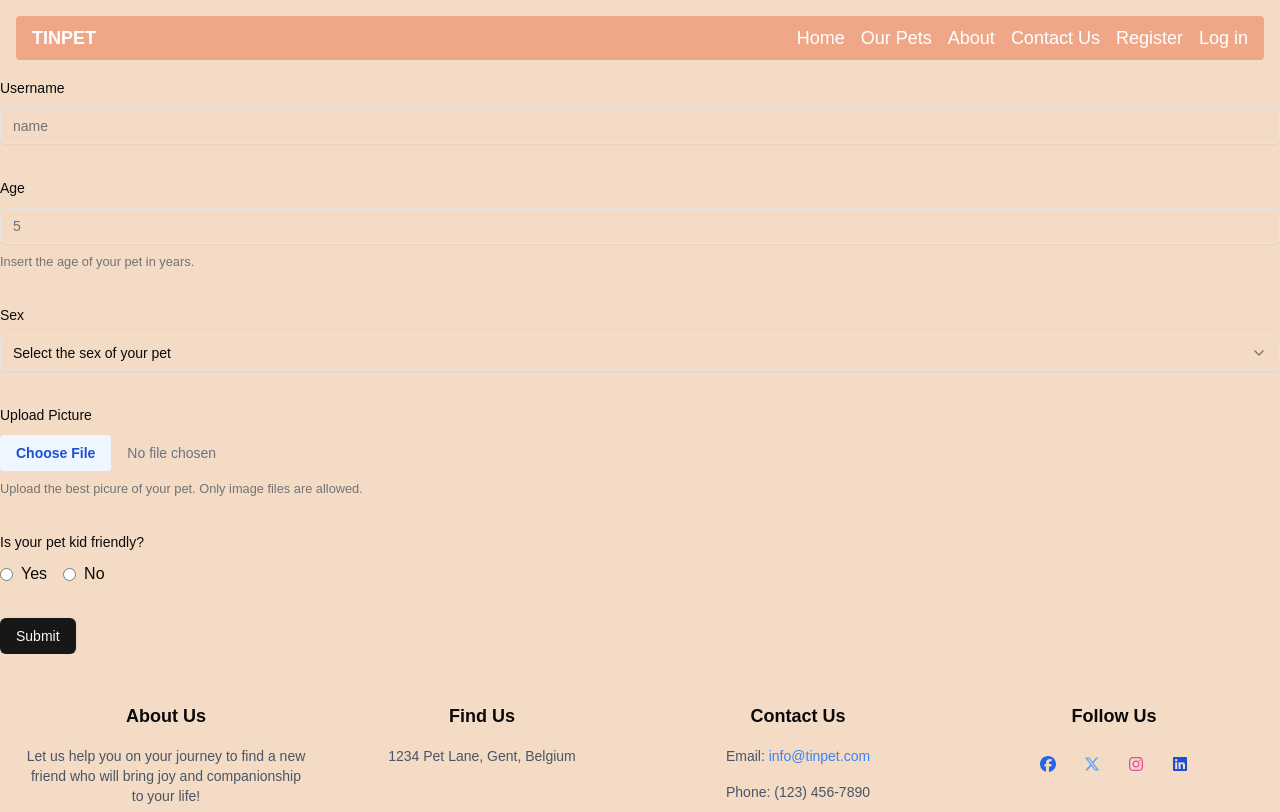
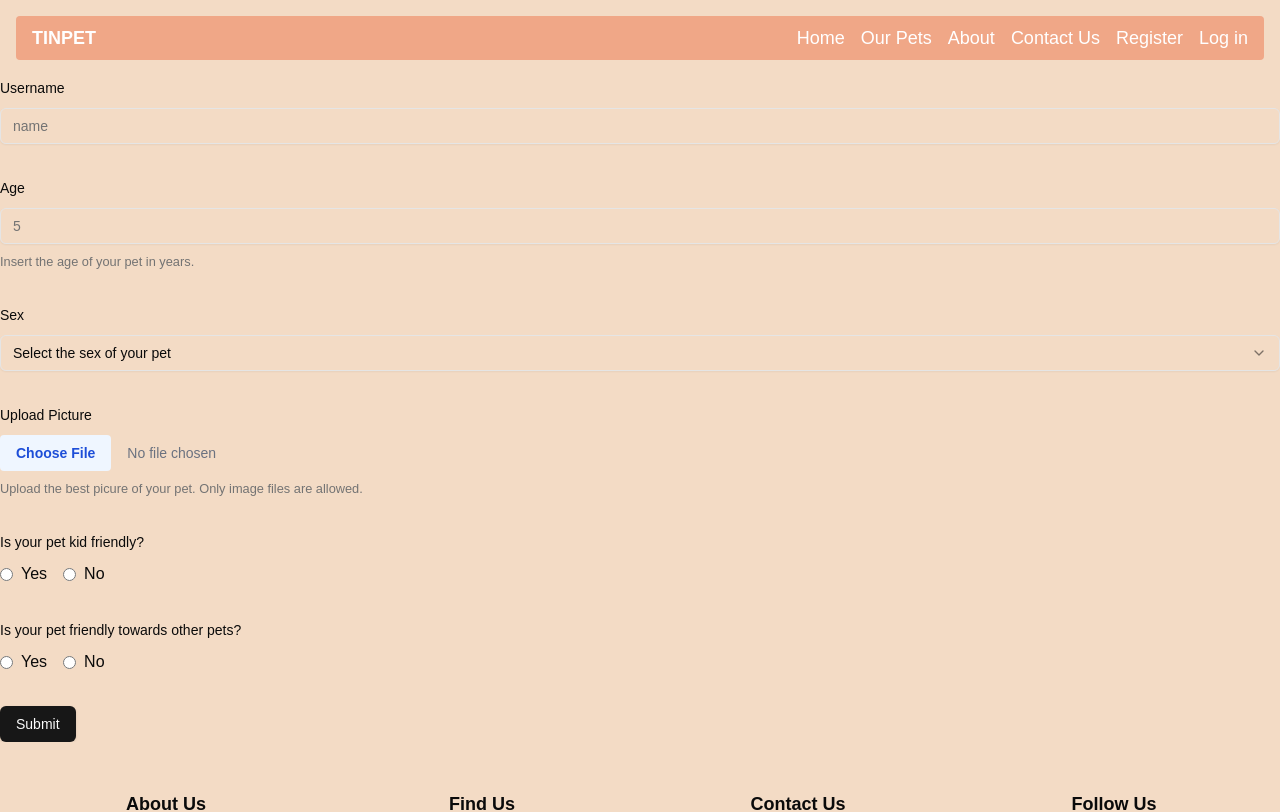
Before and after one commit to vanaspereneefje/Tinpets, a Next.js app: page /pet-form in a window 1280 px wide. Shown: the top 812 px of the page. Built offline with nearby package versions, Linux system fonts and the light colour scheme.

Commit message:
Added pet question to form

```diff
--- a/app/pet-form/page.jsx
+++ b/app/pet-form/page.jsx
@@ -33,6 +33,9 @@ const formSchema = z.object({
   kids: z.string().nonempty({
     message: "Please select an option.",
   }),
+  pets: z.string().nonempty({
+    message: "Please select an option.",
+  }),
 })
 
 export default function ProfileForm() {
@@ -45,6 +48,7 @@ export default function ProfileForm() {
           role: "",
           picture: null,
           kids: "",
+          pets: "",
         },
       })
 
@@ -164,7 +168,40 @@ export default function ProfileForm() {
                 </FormItem>
             )}
         />
-
+        <FormField
+            control={form.control}
+            name="kids"
+            render={({ field }) => (
+                <FormItem>
+                <FormLabel>Is your pet friendly towards other pets?</FormLabel>
+                <FormControl>
+                    <div className="flex space-x-4">
+                    <label className="flex items-center space-x-2">
+                        <input
+                        type="radio"
+                        value="yes"
+                        checked={field.value === "yes"}
+                        onChange={() => field.onChange("yes")}
+                        className="radio-input"
+                        />
+                        <span>Yes</span>
+                    </label>
+                    <label className="flex items-center space-x-2">
+                        <input
+                        type="radio"
+                        value="no"
+                        checked={field.value === "no"}
+                        onChange={() => field.onChange("no")}
+                        className="radio-input"
+                        />
+                        <span>No</span>
+                    </label>
+                    </div>
+                </FormControl>
+                <FormMessage />
+                </FormItem>
+            )}
+        />
 
         <Button type="submit">Submit</Button>
       </form>
```
